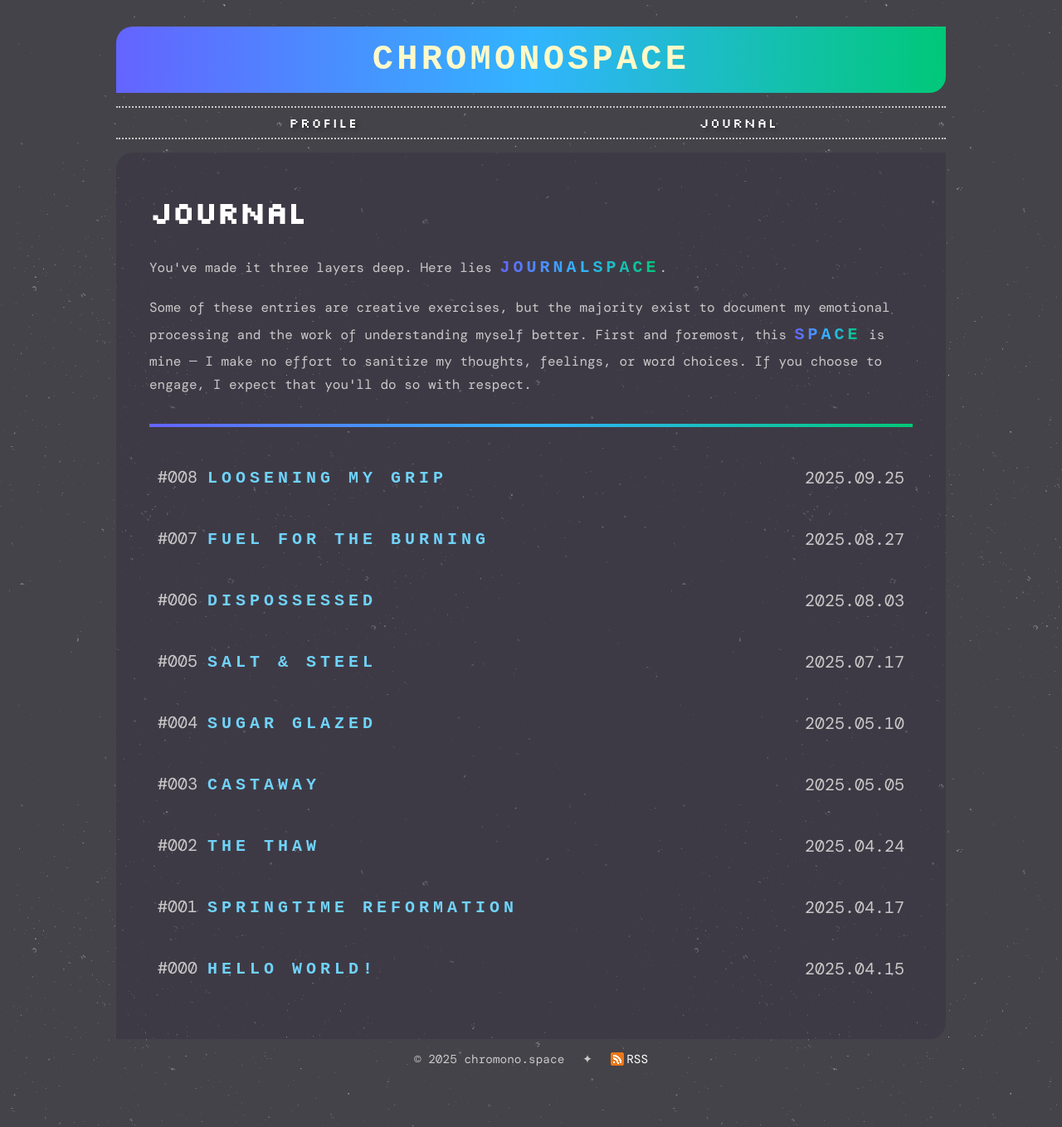
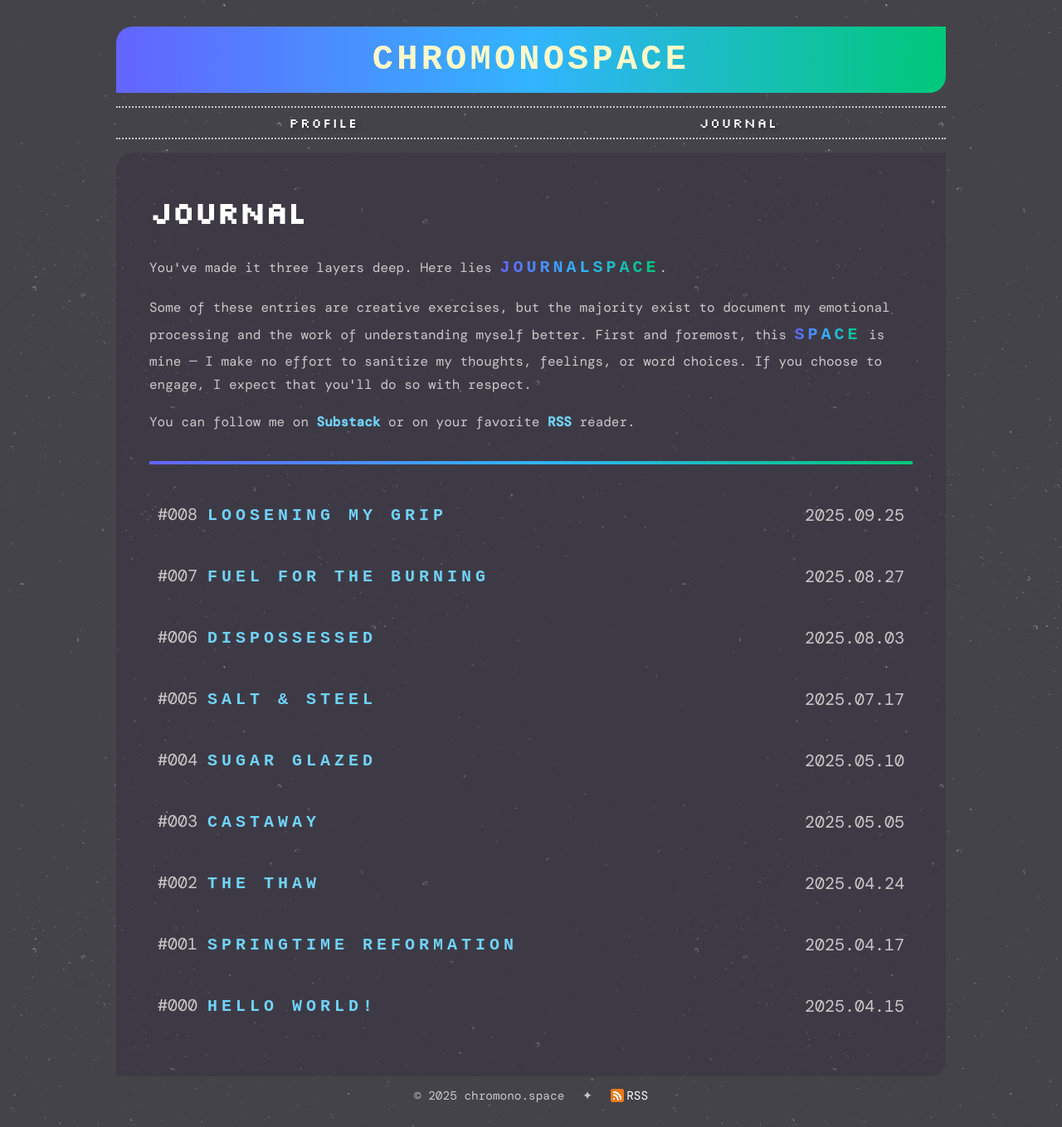
Before and after one commit to iridiumquartz/chromonospace, a Jekyll site: the page built from journal/index.html, in a window 1280 px wide. Shown: the whole page at 83% size. Built offline with Jekyll 4.4.1, drawn with Linux system fonts in a browser that asks for light colours; some web fonts are replaced.

Commit message:
Update index.html

```diff
--- a/journal/index.html
+++ b/journal/index.html
@@ -7,7 +7,7 @@ title: "j o u r n a l ★ s p a c e"
   <h1>Journal</h1>
   <p>You've made it three layers deep. Here lies <strong>JOURNALSPACE</strong>.</p>
   <p>Some of these entries are creative exercises, but the majority exist to document my emotional processing and the work of understanding myself better. First and foremost, this <strong>space</strong> is mine — I make no effort to sanitize my thoughts, feelings, or word choices. If you choose to engage, I expect that you'll do so with respect.</p>
-  <hr>
+  <p>You can follow me on <a href="https://chromonospace.substack.com/">Substack</a> or on your favorite <a href="/feed.xml">RSS</a> reader.</p><hr>
   {% assign total = site.posts | size %}
   {% for post in site.posts %}
     {% assign n = total | minus: forloop.index0 | minus: 1 %}
```
